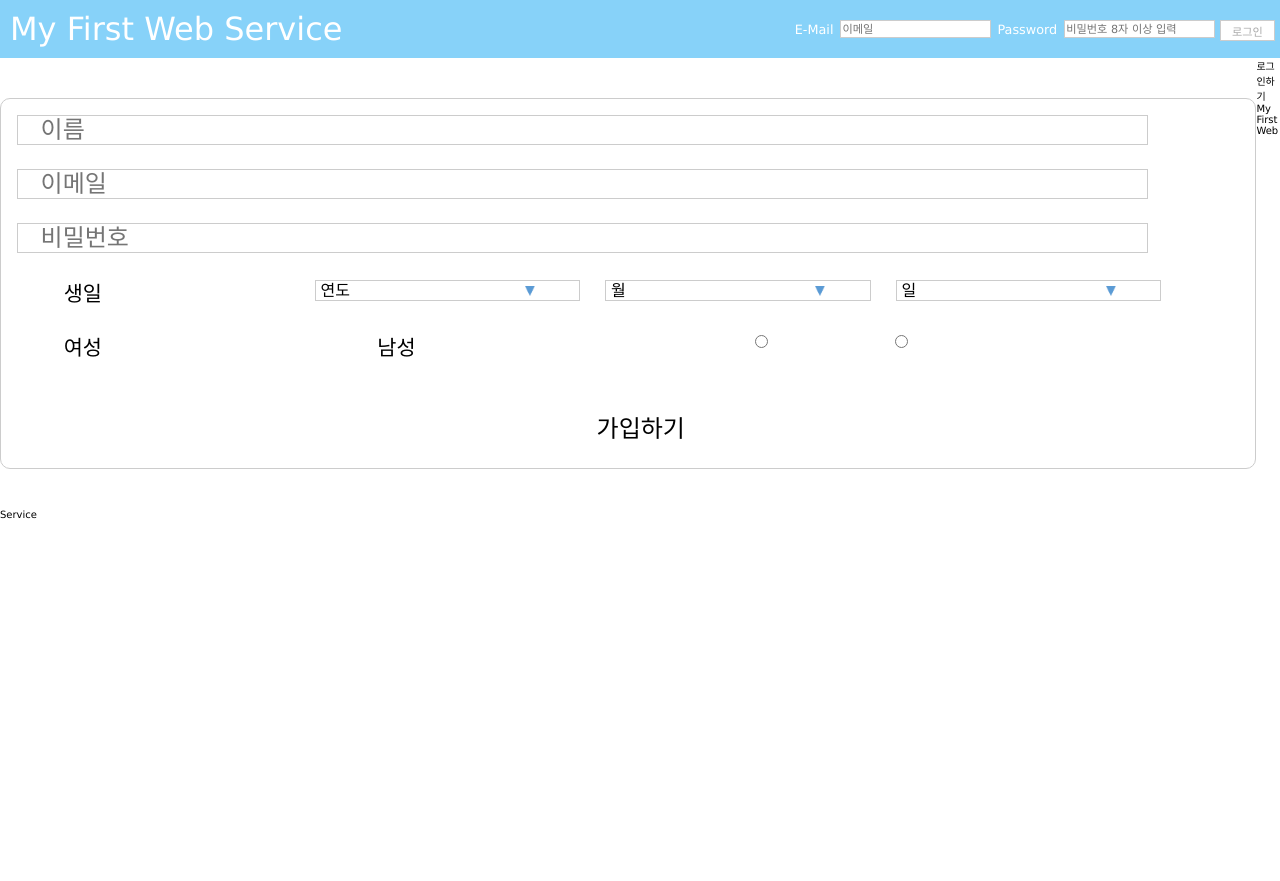
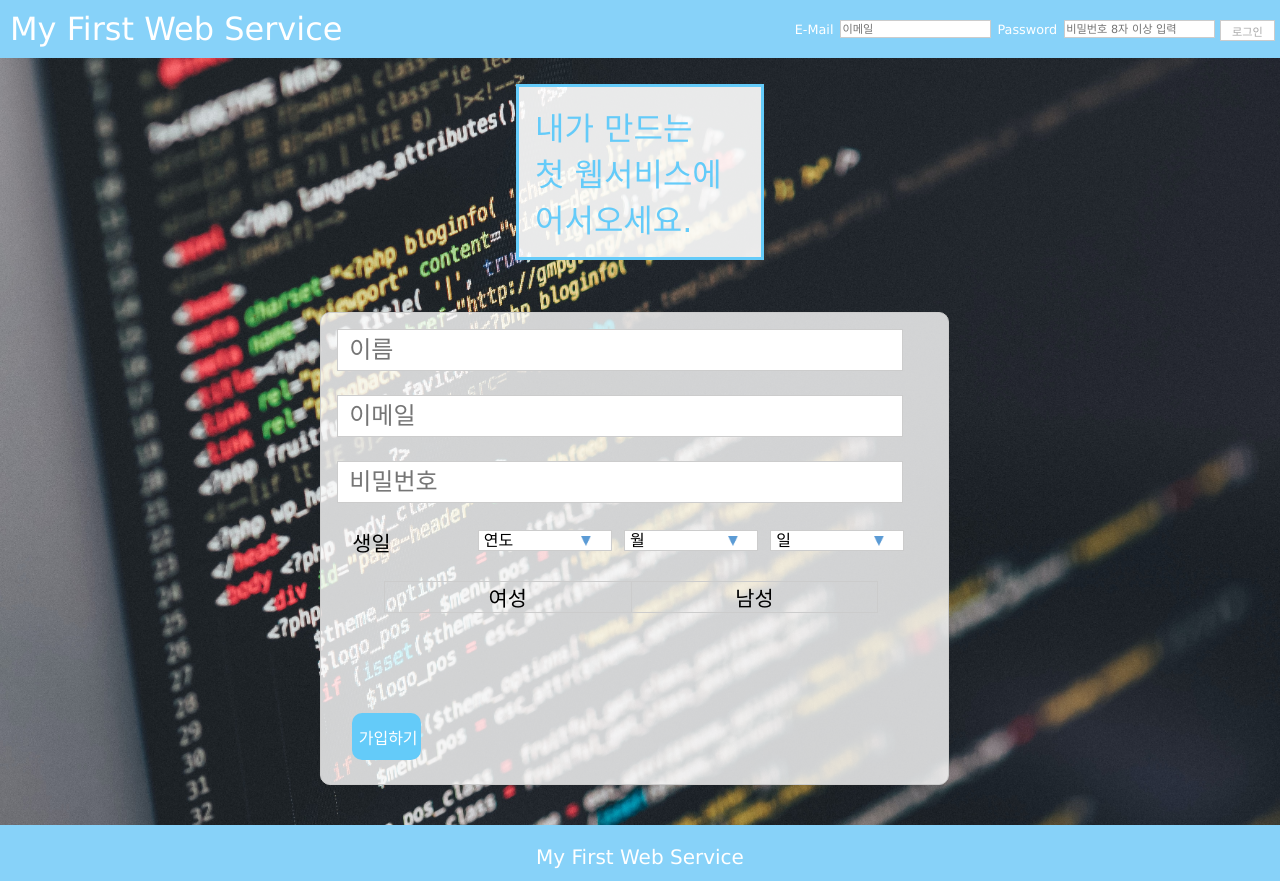
Before and after one commit to ghdcksgml1/First_web_project, a PHP site: page / in a window 1280 px wide. Before the commit the page ends 519 px from the top, so only its background shows below. Run offline with PHP 8.4, Linux system fonts and the light colour scheme.

Commit message:
2021.07.13

```diff
--- /dev/null
+++ b/css/footer.css
@@ -0,0 +1,19 @@
+/* footer */
+footer{
+    clear:both;
+    float:left;
+    width:100%;
+    height:2rem;
+    padding-top:1em;
+    padding-bottom:0.2em;
+    background:#fff;
+    text-align:center;
+    font-size:2em;
+    background:rgba(85,191,247,0.7);
+}
+footer p{
+    float:left;
+    width:100%;
+    font-size:1em;
+    color:#fff;
+}
--- a/css/header.css
+++ b/css/header.css
@@ -10,6 +10,7 @@
     width:100%;
     background:rgba(85,191,247,0.7);
 }
+
 #viewType{
     clear:both;
     width:100px;
--- a/css/index.css
+++ b/css/index.css
@@ -1,8 +1,8 @@
 #signup{
-    _display:none;
+    display:none;
 }
 #introSite{
-    display:none;
+    _display:none;
 }
 /* common */
 #siteComment{
@@ -42,6 +42,23 @@
     #signUpBtn p{
         font-size:1rem;
         color:#fff;
+    }
+    #goToLoginBtn{
+        clear:both;
+        width:30%;
+        height:30px;
+        padding:0.4rem;
+        margin:0 auto 20px;
+        background:#64cbf9;
+        cursor: pointer;
+        text-align:center;
+        border-radius:10px;
+    }
+    #goToLoginBtn p{
+        font-size:1rem;
+        color:#fff;
+        position:relative;
+        top:5px;
     }
 }
 
@@ -118,3 +135,104 @@
     position:relative;
     top:4px;
 }
+
+#genderLabel{
+    clear:both;
+    width:80%;
+    margin:0 auto;
+}
+#gMM{
+    border-left:none;
+}
+.genderRow label{
+    float:left;
+    width:49%;
+    border:1px solid #ccc;
+    text-align:center;
+    padding-left:0;
+}
+.genderRow input{
+    clear:both;
+    float:none;
+    width:0px;
+    visibility: hidden;
+}
+
+#valueError{
+    float:left;
+    width:100%;
+    text-align:center;
+    color:red;
+    font-size:2em;
+}
+#siteComment{
+    border:3px solid #64cbf9;
+    padding:1rem;
+    font-size:2rem;
+    color:#64cbf9;
+}
+
+.submitBox{
+    clear:both;
+    float:left;
+    width:25%;
+    padding:0.4rem;
+    background:#64cbf9;
+    margin-left:5%;
+    border-radius:10px;
+}
+#signUpSubmit{
+    float:left;
+    width:100%;
+    background:none;
+    color:#fff;
+    text-align:center;
+    font-size:1rem;
+}
+
+/* desktop css source */
+@media screen and (min-width:1200px){
+    #loginForm{
+        display:block;
+    }
+    #container{
+        float:left;
+        width:100%;
+        min-height:100%;
+        background:url('/images/index/coDing.jpg');
+        background-size:cover;
+    }
+    #siteComment{
+        margin:2% auto   0;
+        width:210px;
+        background:rgba(255,255,255,0.9);
+    }
+    #introSite{
+        display:block;
+    }
+    #signUpBtn,#goToLoginBtn{
+        display:none;
+    }
+    #signup{
+        display:block;
+        margin-top:1%;
+        margin-bottom:5%;
+    }
+    #signupCenter{
+        width:50%;
+    }
+    #signUpForm{
+        background:rgba(255,255,255,0.8);
+    }
+    .inputBox{
+        height:40px;
+    }
+    .row input{
+        height:40px;
+    }
+    .submitBox{
+        width:10%;
+        padding:0.2rem;
+    }
+}
+/* end of desktop css source */
--- a/index.html
+++ b/index.html
@@ -7,6 +7,7 @@
         <link rel="stylesheet" href="./css/cssReset.css"/>
         <link rel="stylesheet" href="./css/header.css"/>
         <link rel="stylesheet" href="./css/index.css"/>
+        <link rel="stylesheet" href="./css/footer.css"/>
     </head>
     <body>
         <!-- 로그인 후 -->
@@ -104,8 +105,8 @@
                         </div>
                         <div class="row genderRow">
                             <div id="genderLabel">
-                                <label for="gW">여성</label>
-                                <label for="gM">남성</label>
+                                <label for="gW" id="gMW">여성</label>
+                                <label for="gM" id="gMM">남성</label>
                             </div>
                             <input type="radio" name="gender" class="gender" id="gW" value="w"/>
                             <input type="radio" name="gender" class="gender" id="gM" value="m"/>
```
Also changed, not shown: images/index/coDing.jpg (added).
